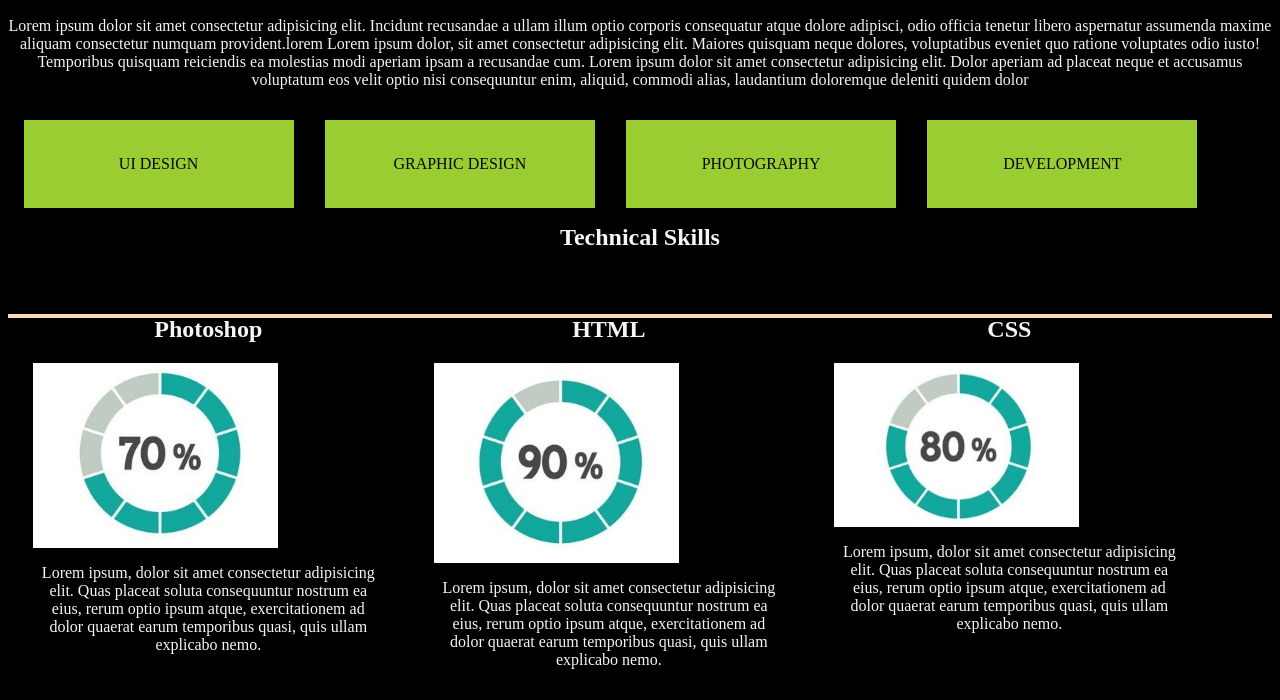
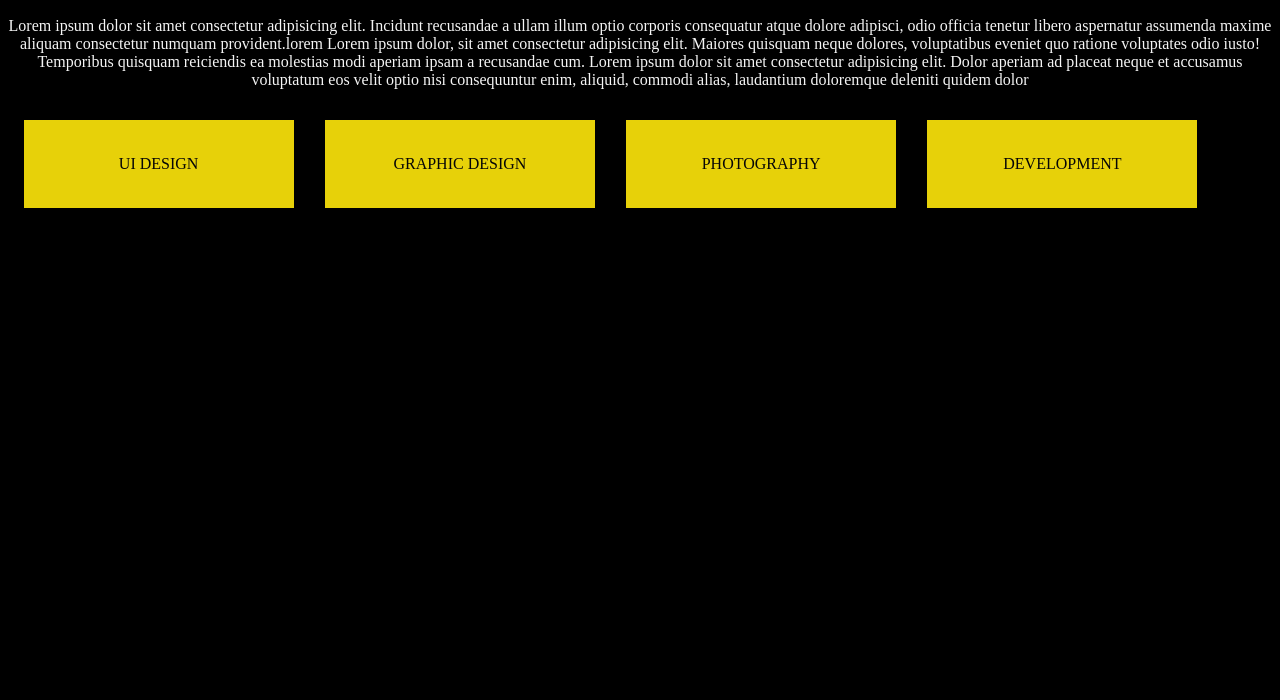
Before and after one commit to Tmreign/portfolio, a plain HTML site: page index.html in a window 1280 px wide. Shown: the part 1010-1710 px from the top of the page. After the commit the page ends 1234 px from the top, so only its background shows below. Drawn offline with Linux system fonts and the light colour scheme; a script that the page names is missing.

Commit message:
change of idea layout

```diff
--- a/css/styles.css
+++ b/css/styles.css
@@ -38,7 +38,7 @@
 .development{
     width: 200px;
     float: left;
-    background-color: yellowgreen;
+    background-color: rgb(231, 209, 9) ;
     padding:35px;
     border:3px solid black;
     margin: 1%;
--- a/index.html
+++ b/index.html
@@ -41,7 +41,8 @@
                 <p class="development">PHOTOGRAPHY</p>
                 <p class="development">DEVELOPMENT</p>
         </div>
-       <div class="technical">
+    <!--
+        <div class="technical">
              <h2>Technical Skills</h2>
 
                     <div class="progress">
@@ -87,7 +88,7 @@
         <p class="contact">Phone......................</p>
 
     </div>
-
+    -->
 
 </body>
 </html>
```
